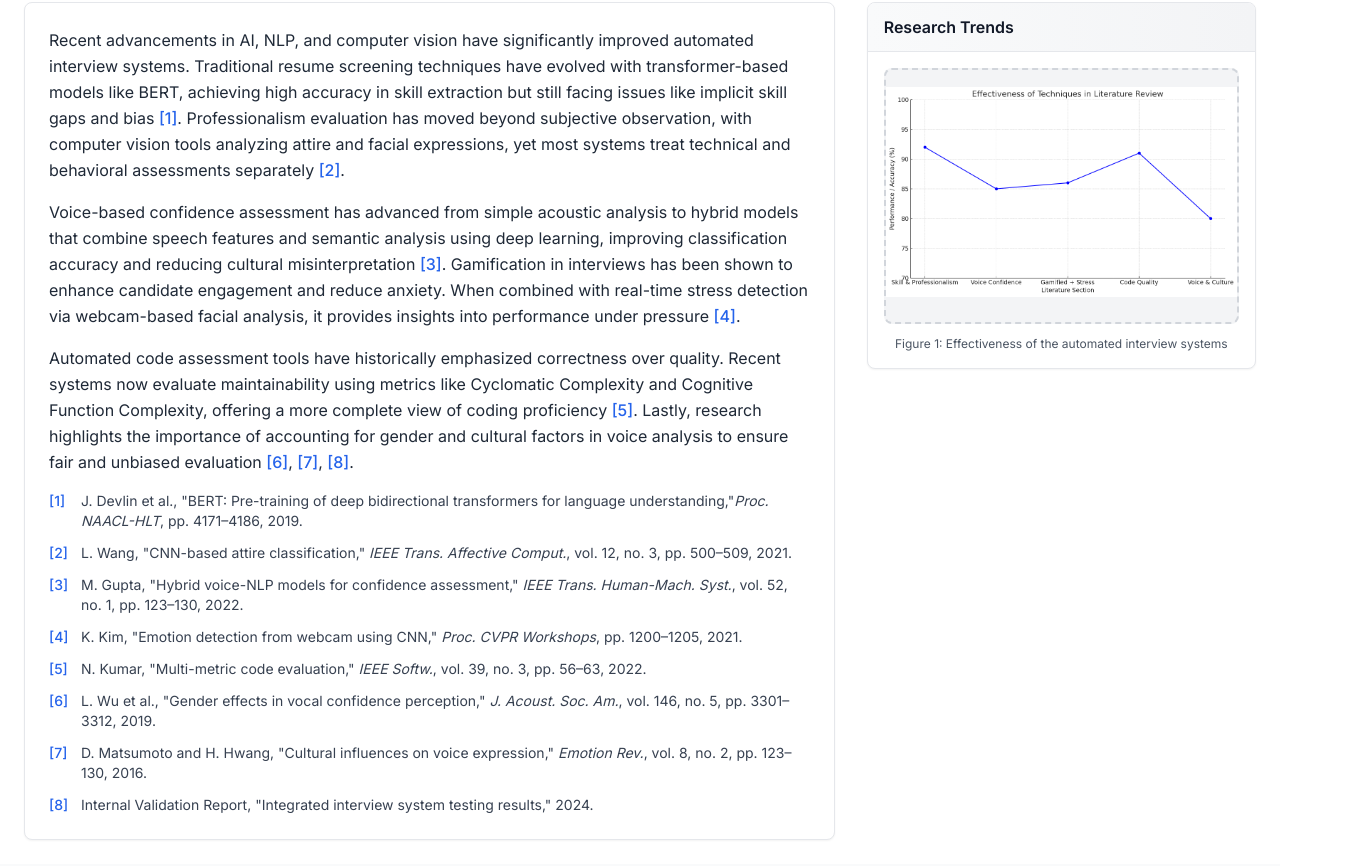
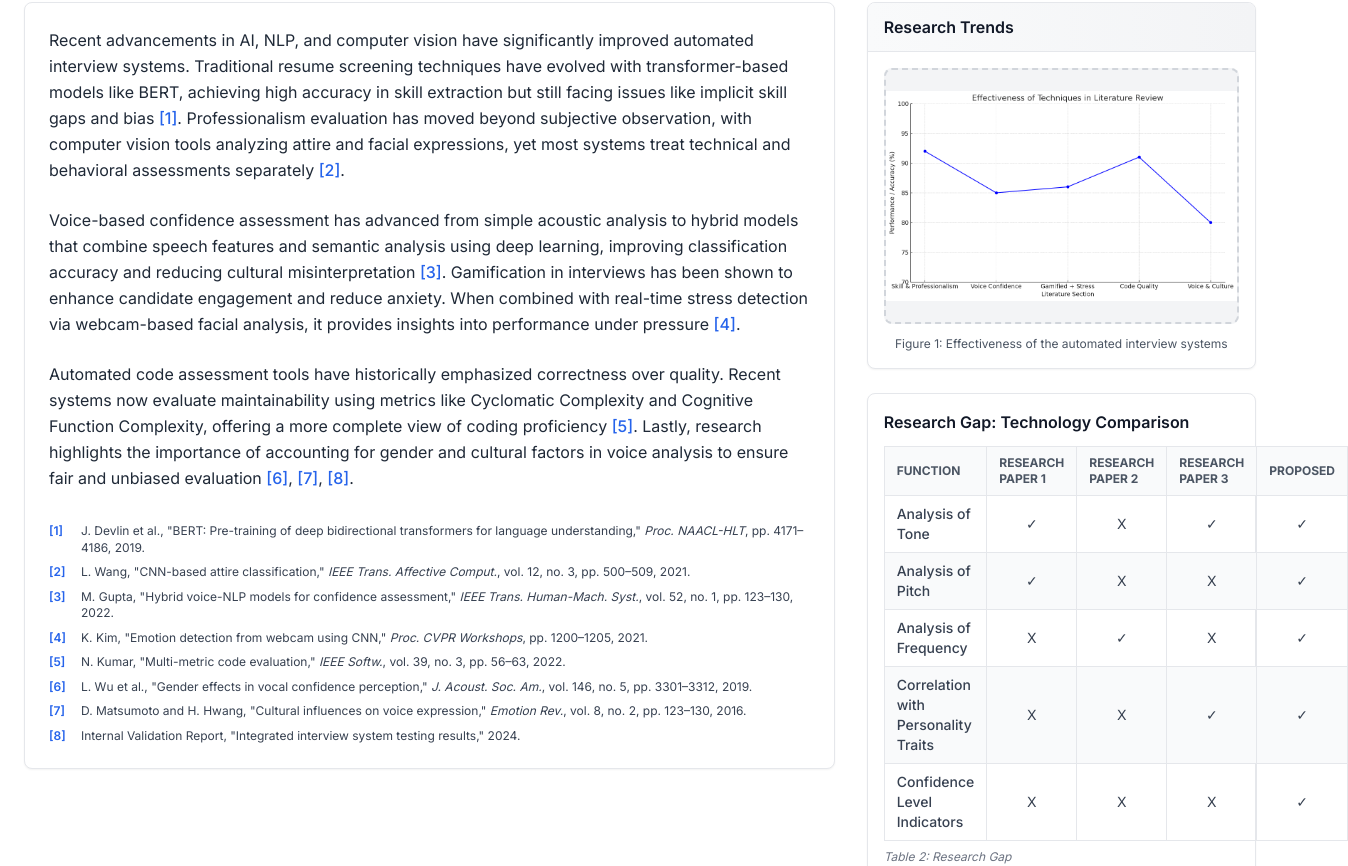
Before and after one commit to BoshithaMGunarathna/RP-web, a React (Vite) app in the folder project-website/: page /domain in a window 1280 px wide. Shown: the part 1254-2120 px from the top of the page, 1348 px wide, since content can reach past the window. Built offline with nearby package versions, Linux system fonts and the light colour scheme.

Commit message:
feat : added research gap table

```diff
--- a/project-website/src/pages/LiteratureSurvey.tsx
+++ b/project-website/src/pages/LiteratureSurvey.tsx
@@ -11,12 +11,12 @@ const LiteratureSurvey: React.FC = () => {
 
       <div className="grid grid-cols-1 lg:grid-cols-3 gap-8">
         {/* Main Content */}
-        <div className="lg:col-span-2 space-y-6">
+        <div className="lg:col-span-2 space-y-8"> {/* Slightly increased space for breathing */}
 
           {/* Literature Content */}
           <div className="prose prose-gray max-w-none">
             <div className="bg-white border border-gray-200 rounded-lg p-6 shadow-sm">
-              <p className="text-gray-800 leading-relaxed mb-4">
+              <p className="text-gray-800 leading-relaxed mb-6">
                 Recent advancements in AI, NLP, and computer vision have significantly improved automated interview systems.
                 Traditional resume screening techniques have evolved with transformer-based models like BERT, achieving high
                 accuracy in skill extraction but still facing issues like implicit skill gaps and bias{' '}
@@ -26,7 +26,7 @@ const LiteratureSurvey: React.FC = () => {
                 <span className="text-blue-600 font-medium">[2]</span>.
               </p>
 
-              <p className="text-gray-800 leading-relaxed mb-4">
+              <p className="text-gray-800 leading-relaxed mb-6">
                 Voice-based confidence assessment has advanced from simple acoustic analysis to hybrid models that combine
                 speech features and semantic analysis using deep learning, improving classification accuracy and reducing
                 cultural misinterpretation{' '}
@@ -36,7 +36,7 @@ const LiteratureSurvey: React.FC = () => {
                 <span className="text-blue-600 font-medium">[4]</span>.
               </p>
 
-              <p className="text-gray-800 leading-relaxed mb-4">
+              <p className="text-gray-800 leading-relaxed mb-6">
                 Automated code assessment tools have historically emphasized correctness over quality. Recent systems now
                 evaluate maintainability using metrics like Cyclomatic Complexity and Cognitive Function Complexity, offering
                 a more complete view of coding proficiency{' '}
@@ -46,70 +46,70 @@ const LiteratureSurvey: React.FC = () => {
                 <span className="text-blue-600 font-medium">[7]</span>,{' '}
                 <span className="text-blue-600 font-medium">[8]</span>.
               </p>
-              <div className="space-y-3 text-sm">
+
+              {/* References */}
+              <div className="space-y-2 mt-8 text-xs text-gray-700 leading-snug">
                 <div className="flex">
-                <span className="text-blue-600 font-medium min-w-[2rem]">[1]</span>
-                <span className="text-gray-700">
+                  <span className="text-blue-600 font-semibold min-w-[2rem]">[1]</span>
+                  <span>
                     J. Devlin et al., "BERT: Pre-training of deep bidirectional transformers for language understanding,"
-                  <em>Proc. NAACL-HLT</em>, pp. 4171–4186, 2019.
+                    <em> Proc. NAACL-HLT</em>, pp. 4171–4186, 2019.
                   </span>
                 </div>
                 <div className="flex">
-                <span className="text-blue-600 font-medium min-w-[2rem]">[2]</span>
-                <span className="text-gray-700">
+                  <span className="text-blue-600 font-semibold min-w-[2rem]">[2]</span>
+                  <span>
                     L. Wang, "CNN-based attire classification," <em>IEEE Trans. Affective Comput.</em>,
                     vol. 12, no. 3, pp. 500–509, 2021.
                   </span>
                 </div>
                 <div className="flex">
-                <span className="text-blue-600 font-medium min-w-[2rem]">[3]</span>
-                <span className="text-gray-700">
+                  <span className="text-blue-600 font-semibold min-w-[2rem]">[3]</span>
+                  <span>
                     M. Gupta, "Hybrid voice-NLP models for confidence assessment," <em>IEEE Trans. Human-Mach. Syst.</em>,
                     vol. 52, no. 1, pp. 123–130, 2022.
                   </span>
                 </div>
                 <div className="flex">
-                <span className="text-blue-600 font-medium min-w-[2rem]">[4]</span>
-                <span className="text-gray-700">
+                  <span className="text-blue-600 font-semibold min-w-[2rem]">[4]</span>
+                  <span>
                     K. Kim, "Emotion detection from webcam using CNN," <em>Proc. CVPR Workshops</em>,
                     pp. 1200–1205, 2021.
                   </span>
                 </div>
                 <div className="flex">
-                <span className="text-blue-600 font-medium min-w-[2rem]">[5]</span>
-                <span className="text-gray-700">
+                  <span className="text-blue-600 font-semibold min-w-[2rem]">[5]</span>
+                  <span>
                     N. Kumar, "Multi-metric code evaluation," <em>IEEE Softw.</em>, vol. 39, no. 3, pp. 56–63, 2022.
                   </span>
                 </div>
                 <div className="flex">
-                <span className="text-blue-600 font-medium min-w-[2rem]">[6]</span>
-                <span className="text-gray-700">
+                  <span className="text-blue-600 font-semibold min-w-[2rem]">[6]</span>
+                  <span>
                     L. Wu et al., "Gender effects in vocal confidence perception," <em>J. Acoust. Soc. Am.</em>,
                     vol. 146, no. 5, pp. 3301–3312, 2019.
                   </span>
                 </div>
                 <div className="flex">
-                <span className="text-blue-600 font-medium min-w-[2rem]">[7]</span>
-                <span className="text-gray-700">
+                  <span className="text-blue-600 font-semibold min-w-[2rem]">[7]</span>
+                  <span>
                     D. Matsumoto and H. Hwang, "Cultural influences on voice expression," <em>Emotion Rev.</em>,
                     vol. 8, no. 2, pp. 123–130, 2016.
                   </span>
                 </div>
                 <div className="flex">
-                <span className="text-blue-600 font-medium min-w-[2rem]">[8]</span>
-                <span className="text-gray-700">
+                  <span className="text-blue-600 font-semibold min-w-[2rem]">[8]</span>
+                  <span>
                     Internal Validation Report, "Integrated interview system testing results," 2024.
                   </span>
                 </div>
               </div>
+
+            </div>
+          </div>
         </div>
 
-          </div>
-
-
-
-        </div>
-
+        {/* Sidebar */}
         {/* Sidebar */}
 <div className="space-y-6">
   {/* Graph/Chart Section */}
@@ -120,10 +120,7 @@ const LiteratureSurvey: React.FC = () => {
     <div className="p-4">
       <div className="bg-gray-100 rounded-lg h-64 flex items-center justify-center border-2 border-dashed border-gray-300">
         <div className="text-center">
-                  <div className="text-gray-400 mb-2">
-                    <img src="graph.png" alt="" />
-                  </div>
-
+          <img src="graph.png" alt="Research Trends Graph" className="max-h-full max-w-full" />
         </div>
       </div>
       <p className="text-xs text-gray-600 mt-3 text-center">
@@ -131,7 +128,62 @@ const LiteratureSurvey: React.FC = () => {
       </p>
     </div>
   </div>
+
+  {/* Research Gap Table */}
+  <div className="bg-white border border-gray-200 rounded-lg shadow-sm p-4">
+    <h3 className="font-semibold text-gray-900 mb-3">Research Gap: Technology Comparison</h3>
+    <table className="w-full text-sm text-left text-gray-700">
+      <thead className="text-xs text-gray-600 uppercase bg-gray-50">
+        <tr>
+          <th className="py-2 px-3 border border-gray-200">Function</th>
+          <th className="py-2 px-3 border border-gray-200">Research Paper 1</th>
+          <th className="py-2 px-3 border border-gray-200">Research Paper 2</th>
+          <th className="py-2 px-3 border border-gray-200">Research Paper 3</th>
+          <th className="py-2 px-3 border border-gray-200">Proposed</th>
+        </tr>
+      </thead>
+      <tbody>
+        <tr className="border border-gray-200">
+          <td className="py-2 px-3 border border-gray-200 font-medium">Analysis of Tone</td>
+          <td className="py-2 px-3 border border-gray-200 text-center">✓</td>
+          <td className="py-2 px-3 border border-gray-200 text-center">X</td>
+          <td className="py-2 px-3 border border-gray-200 text-center">✓</td>
+          <td className="py-2 px-3 border border-gray-200 text-center">✓</td>
+        </tr>
+        <tr className="border border-gray-200 bg-gray-50">
+          <td className="py-2 px-3 border border-gray-200 font-medium">Analysis of Pitch</td>
+          <td className="py-2 px-3 border border-gray-200 text-center">✓</td>
+          <td className="py-2 px-3 border border-gray-200 text-center">X</td>
+          <td className="py-2 px-3 border border-gray-200 text-center">X</td>
+          <td className="py-2 px-3 border border-gray-200 text-center">✓</td>
+        </tr>
+        <tr className="border border-gray-200">
+          <td className="py-2 px-3 border border-gray-200 font-medium">Analysis of Frequency</td>
+          <td className="py-2 px-3 border border-gray-200 text-center">X</td>
+          <td className="py-2 px-3 border border-gray-200 text-center">✓</td>
+          <td className="py-2 px-3 border border-gray-200 text-center">X</td>
+          <td className="py-2 px-3 border border-gray-200 text-center">✓</td>
+        </tr>
+        <tr className="border border-gray-200 bg-gray-50">
+          <td className="py-2 px-3 border border-gray-200 font-medium">Correlation with Personality Traits</td>
+          <td className="py-2 px-3 border border-gray-200 text-center">X</td>
+          <td className="py-2 px-3 border border-gray-200 text-center">X</td>
+          <td className="py-2 px-3 border border-gray-200 text-center">✓</td>
+          <td className="py-2 px-3 border border-gray-200 text-center">✓</td>
+        </tr>
+        <tr className="border border-gray-200">
+          <td className="py-2 px-3 border border-gray-200 font-medium">Confidence Level Indicators</td>
+          <td className="py-2 px-3 border border-gray-200 text-center">X</td>
+          <td className="py-2 px-3 border border-gray-200 text-center">X</td>
+          <td className="py-2 px-3 border border-gray-200 text-center">X</td>
+          <td className="py-2 px-3 border border-gray-200 text-center">✓</td>
+        </tr>
+      </tbody>
+    </table>
+    <p className="text-xs text-gray-500 mt-2 italic">Table 2: Research Gap</p>
   </div>
+</div>
+
       </div>
     </div>
   );
```
Lines whose indentation alone changed are shown as unchanged.
